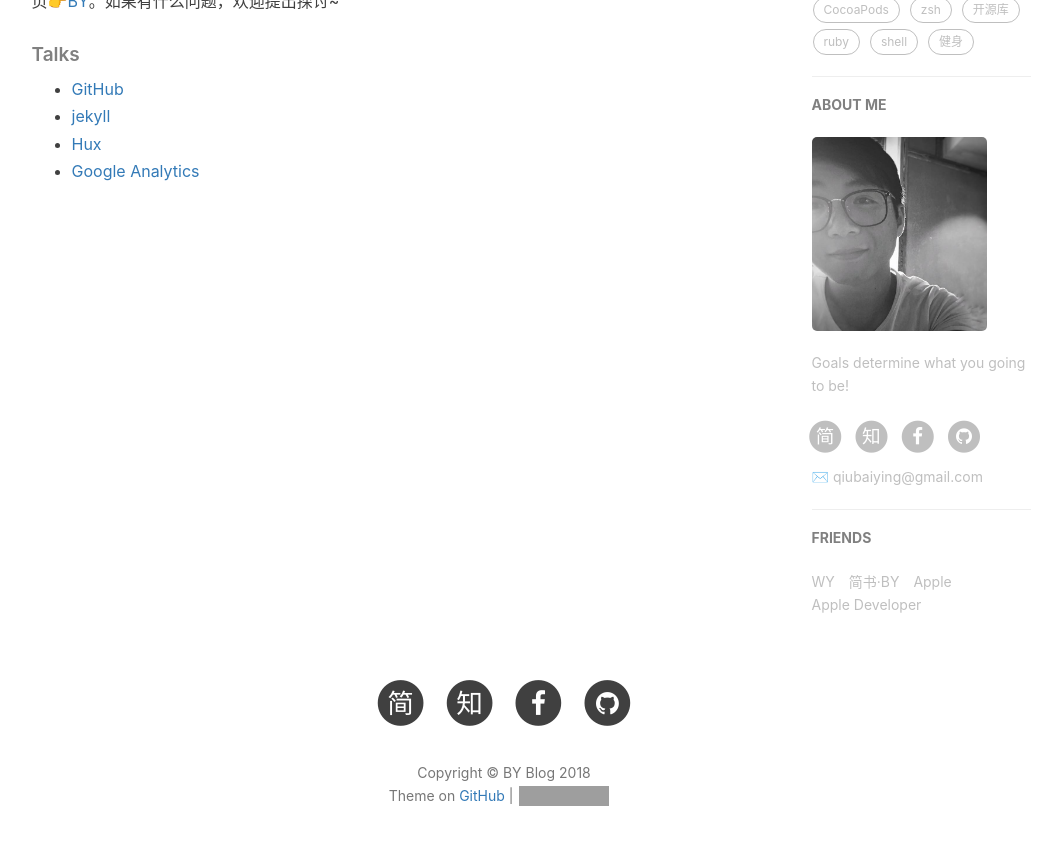
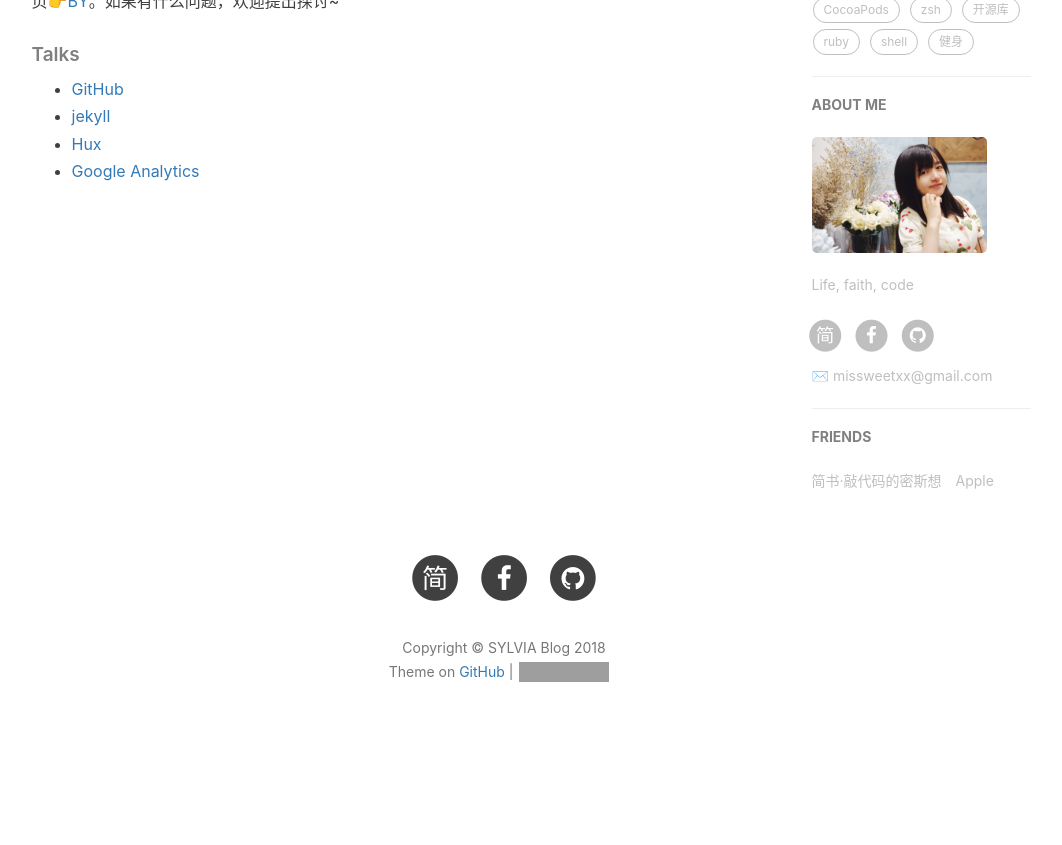
Before and after one commit to missweetcxx/missweetcxx.github.com, a Jekyll site: the page built from about.html, in a window 1280 px wide and 900 px high, scrolled down 713 px. Shown: the top 845 px of the window, without its empty margins (136-1198 px from the left). Built offline with Jekyll 4.4.1, drawn with Linux system fonts in a browser that asks for light colours; nearby versions of some CDN libraries; comment, search, counter and statistics services are not loaded; after the commit the page ends 1489 px from its top, so only the background shows below that; grey boxes are pictures that could not be loaded.

Commit message:
first commit

```diff
--- a/_config.yml
+++ b/_config.yml
@@ -1,28 +1,27 @@
 # Site settings
-title: BY Blog
-SEOTitle: 柏荧的博客 | BY Blog
+title: SYLVIA Blog
+SEOTitle: 密斯想的博客 | SYLVIA Blog
 header-img: img/post-bg-desk.jpg
-email: qiubaiying@gmail.com
-description: "Every failure is leading towards success."
-keyword: "BY, BY Blog, 柏荧的博客, qiubaiying, 邱柏荧, iOS, Apple, iPhone"
-url: "http://qiubaiying.github.io"          # your host, for absolute URL
+email: missweetxx@gmail.com
+description: "活在这珍贵的人间，太阳强烈，水波温柔"
+keyword: "SYLVIA, SYLVIA Blog, 密斯想的博客"
+url: "http://missweetcxx.github.io"          # your host, for absolute URL
 baseurl: ""      # for example, '/blog' if your blog hosted on 'host/blog'
-github_repo: "https://github.com/qiubaiying/qiubaiying.github.io.git" # you code repository
+github_repo: "https://github.com/missweetcxx/missweetcxx.github.com.git" # you code repository
 
 # Sidebar settings
 sidebar: true                           # whether or not using Sidebar.
-sidebar-about-description: "Goals determine what you going to be!"
-sidebar-avatar: /img/about-BY-gentle.jpg      # use absolute URL, seeing it's used in both `/` and `/about/`
+sidebar-about-description: "Life, faith, code"
+sidebar-avatar: /img/sylvia_profile.jpg      # use absolute URL, seeing it's used in both `/` and `/about/`
 
 
 
 # SNS settings
 RSS: false
 # weibo_username:     qiubaiying
-zhihu_username:     qiubaiying
-github_username:    qiubaiying
-facebook_username:  baiying.qiu.7
-jianshu_username:   e71990ada2fd
+github_username:    missweetcxx
+facebook_username:  xiangxiang.cai.9
+jianshu_username:   a220eac0a8a4
 #twitter_username:   qiubaiying
 
 
@@ -61,24 +60,24 @@ kramdown:
 
 # Gitalk
 gitalk:
-  enable: true    #是否开启Gitalk评论
-  clientID: f2c84e7629bb1446c1a4                            #生成的clientID
-  clientSecret: ca6d6139d1e1b8c43f8b2e19492ddcac8b322d0d    #生成的clientSecret
-  repo: qiubaiying.github.io    #仓库名称
-  owner: qiubaiying    #github用户名
-  admin: qiubaiying
-  distractionFreeMode: true #是否启用类似FB的阴影遮罩
+  enable: false    #是否开启Gitalk评论
+#  clientID: #                            #生成的clientID
+#  clientSecret: #    #生成的clientSecret
+#  repo: missweetcxx.github.com    #仓库名称
+#  owner: missweetcxx    #github用户名
+#  admin: missweetcxx
+#  distractionFreeMode: true #是否启用类似FB的阴影遮罩
 
 
 # 统计
 
 # Analytics settings
 # Baidu Analytics
-ba_track_id: b50bf2b12b5338a1845e33832976fd68
+#ba_track_id: b50bf2b12b5338a1845e33832976fd68
 
 # Google Analytics
-ga_track_id: 'UA-90855596-1'            # Format: UA-xxxxxx-xx
-ga_domain: qiubaiying.top               # 默认的是 auto, 这里我是自定义了的域名，你如果没有自己的域名，需要改成auto
+ga_track_id: 'UA-116542678-1'            # Format: UA-xxxxxx-xx
+ga_domain: auto               # 默认的是 auto, 这里我是自定义了的域名，你如果没有自己的域名，需要改成auto
 
 
 
@@ -99,16 +98,10 @@ service-worker: true
 # Friends
 friends: [
     {
-        title: "WY",
-        href: "http://zhengwuyang.com"
-    },{
-        title: "简书·BY",
-        href: "http://www.jianshu.com/u/e71990ada2fd"
+        title: "简书·敲代码的密斯想",
+        href: "https://www.jianshu.com/u/a220eac0a8a4"
     },{
         title: "Apple",
         href: "https://apple.com"
-    },{
-        title: "Apple Developer",
-        href: "https://developer.apple.com/"
     }
 ]
```
Also changed, not shown: img/about-BY-gentle.jpg (deleted), img/sylvia_profile.jpg (added).
